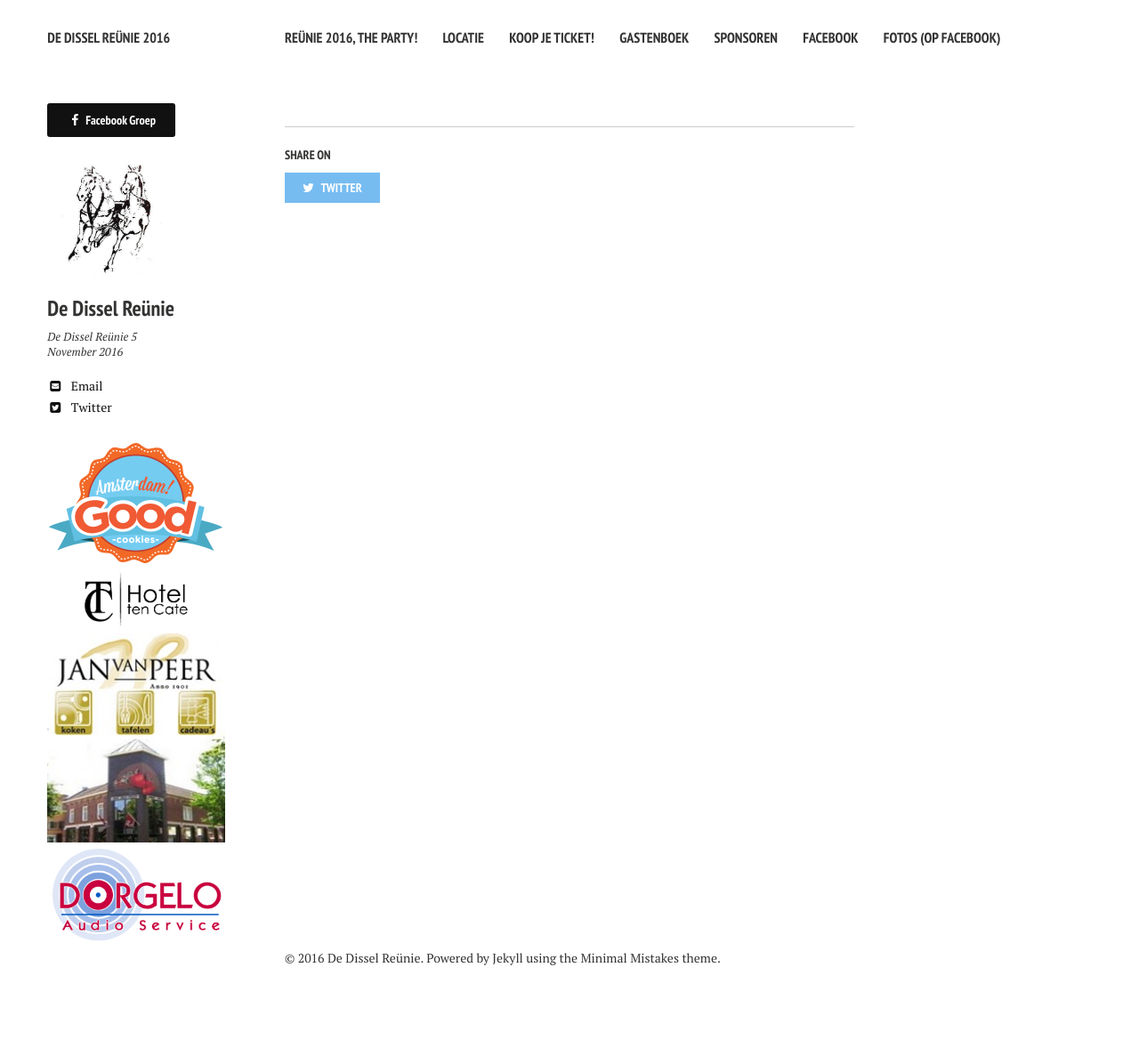
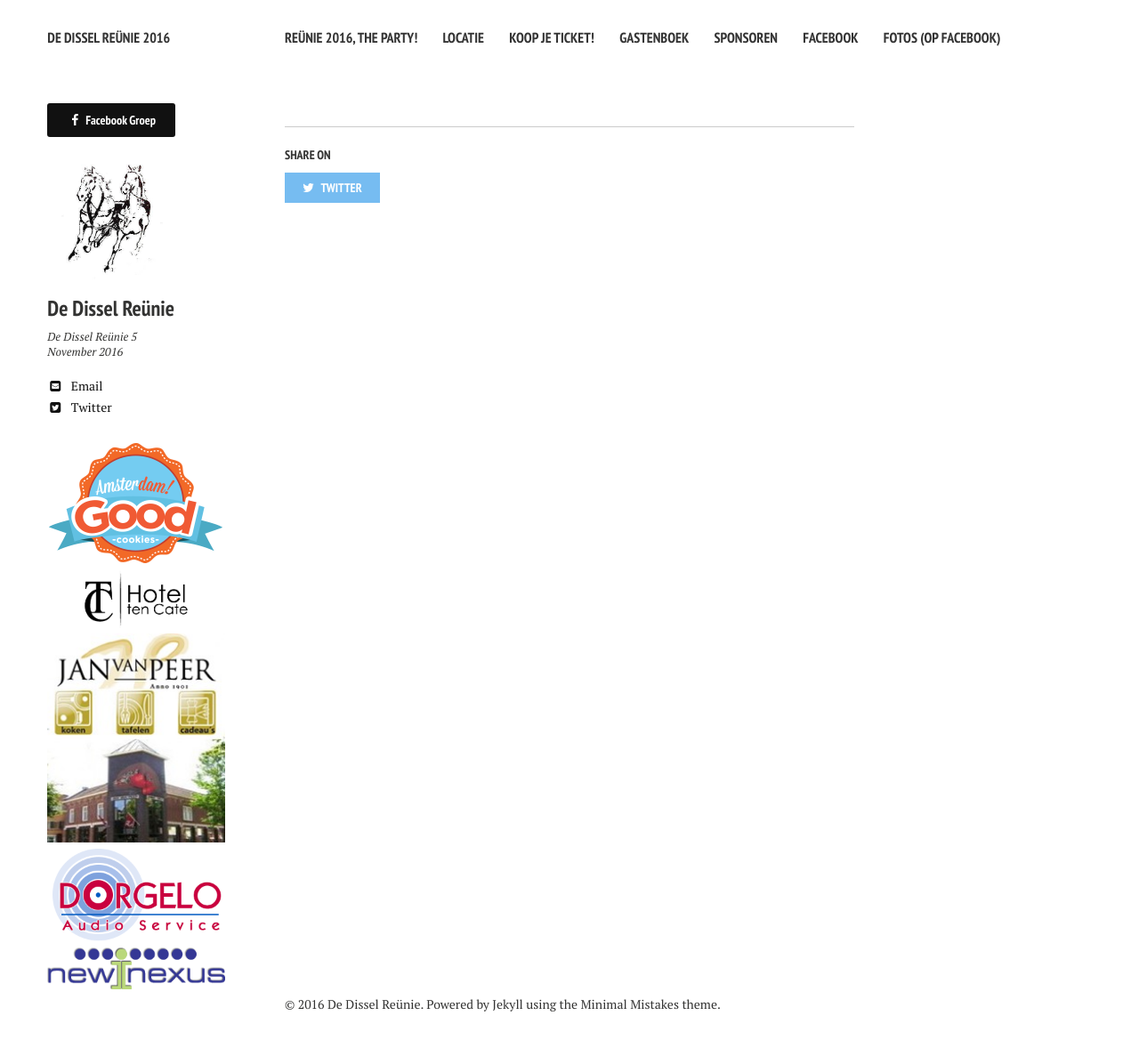
Before and after one commit to securitymonster/securitymonster.github.io, a Jekyll site: the page built from about/index.md, in a window 1280 px wide. Shown: the whole page at 89% size. Built offline with Jekyll 4.4.1, drawn with Linux system fonts in a browser that asks for light colours; nearby versions of some CDN libraries; before the commit the page ends 1135 px from its top, so only the background shows below that.

Commit message:
Script update after bundler exec jekyll build

```diff
--- a/_includes/_author-bio.html
+++ b/_includes/_author-bio.html
@@ -43,5 +43,6 @@
 <a href="http://hoteltencate.nl"><img src="{{ site.url }}/images/hoteltc.png" alt="Hotel ten Cate Emmen" style="width:200px;border:0;"></a><br>
 <a href="http://www.janvanpeer.nl"><img src="{{ site.url }}/images/janvanpeer.jpg" alt="Jan van Peer Speciaalzaken" style="width:200px;border:0;"></a><br>
 <a href="http://dorgelo.com"><img src="{{ site.url }}/images/dorgelo.png" alt="Dorgelo Licht en Geluid" style="width:200px;border:0;"></a><br>
+<a href="http://www.newnexus.nl"><img src="{{ site.url }}/images/newnexus.png" alt="New Nexus" style="width:200px;border:0;"></a><br>
 
 </div>
```
Also changed, not shown: images/newnexus.png (added).
